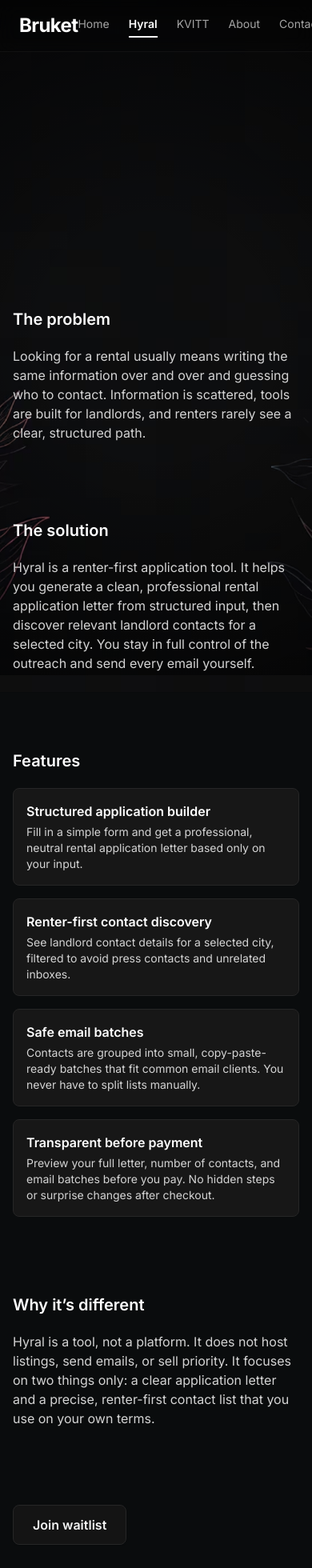
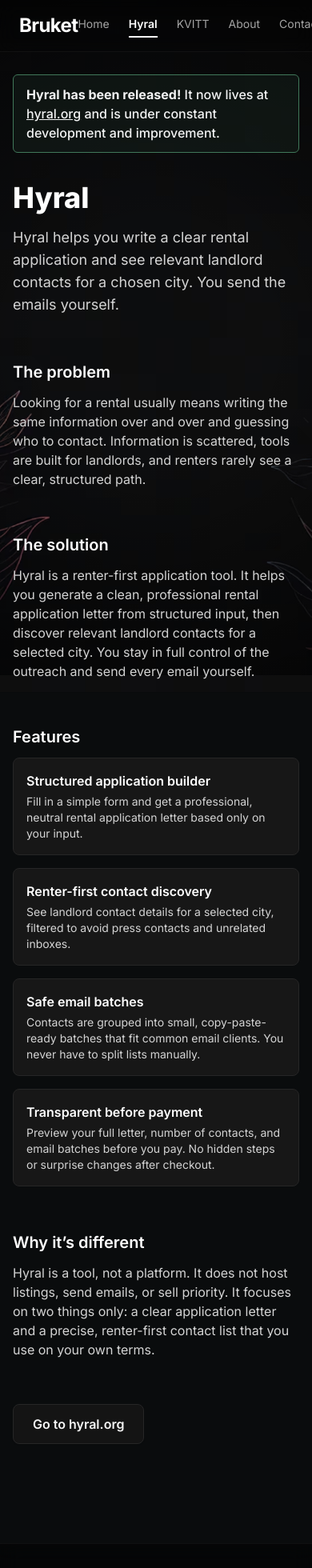
Before and after one commit to illatillmods/Bruket, a Next.js app: page /hyral in a window 390 px wide. Shown: the top 1960 px of the page at 80% size. Built offline with nearby package versions, Linux system fonts and the light colour scheme.

Commit message:
fixed invisible text

```diff
--- a/app/contact/ContactClient.tsx
+++ b/app/contact/ContactClient.tsx
@@ -1,8 +1,6 @@
 'use client'
 
 import { useState, type ChangeEvent, type FormEvent } from 'react'
-import { m } from 'framer-motion'
-import { fadeUp, transitionDefault } from '../../lib/motion'
 
 type ContactFormState = {
   email: string
@@ -68,14 +66,11 @@ export default function ContactClient() {
 
   return (
     <>
-      <m.h1
-        initial={fadeUp.initial}
-        animate={fadeUp.animate}
-        transition={{ ...transitionDefault, duration: 0.6 }}
+      <h1
         className="text-4xl md:text-6xl font-extrabold mb-6"
       >
         Contact
-      </m.h1>
+      </h1>
 
       <div className="mb-8 text-neutral-400 text-base max-w-md">
         <p><strong>Company name:</strong> Bruket</p>
@@ -129,14 +124,11 @@ export default function ContactClient() {
           )}
         </form>
       ) : (
-        <m.div
-          initial={{ opacity: 0, y: 10 }}
-          animate={{ opacity: 1, y: 0 }}
-          transition={{ ...transitionDefault, duration: 0.5 }}
+        <div
           className="text-green-400 text-lg font-medium"
         >
           Thanks for reaching out. We’ll be in touch.
-        </m.div>
+        </div>
       )}
     </>
   )
--- a/app/hyral/page.tsx
+++ b/app/hyral/page.tsx
@@ -1,8 +1,6 @@
 'use client'
 import Section from '../../components/Section'
 import CTAButton from '../../components/CTAButton'
-import { m } from 'framer-motion'
-import { fadeUp, transitionDefault } from '../../lib/motion'
 import { products } from '../../content/products'
 
 const hyral = products.find(p => p.id === 'hyral') || { title: '', description: '', details: '', href: '' }
@@ -11,45 +9,42 @@ export default function HyralPage() {
   return (
     <>
       <main>
+        {/* Release Note */}
+        <Section compact>
+          <div className="bg-[rgba(65,120,90,0.11)] border border-[#41785A] rounded-md px-4 py-3 text-[#F3F4F4] text-base font-medium">
+            <strong>Hyral has been released!</strong> It now lives at <a href="https://hyral.org" target="_blank" rel="noopener noreferrer" className="underline hover:text-[#133021]">hyral.org</a> and is under constant development and improvement.
+          </div>
+        </Section>
         {/* Hero */}
-        <Section>
-          <m.h1
-            initial={fadeUp.initial}
-            animate={fadeUp.animate}
-            transition={{ ...transitionDefault, duration: 0.6 }}
-            className="text-4xl md:text-6xl font-extrabold mb-6"
-          >
+        <div className="-mt-5" />
+        <Section compact>
+          <h1 className="text-4xl md:text-6xl font-extrabold mb-4">
             {hyral.title}
-          </m.h1>
-          <m.p
-            className="text-lg text-neutral-300 mb-6"
-            initial={{ opacity: 0, y: 10 }}
-            animate={{ opacity: 1, y: 0 }}
-            transition={{ ...transitionDefault, delay: 0.06, duration: 0.45 }}
-          >
+          </h1>
+          <p className="text-lg text-neutral-300 mb-4">
             {'Hyral helps you write a clear rental application and see relevant landlord contacts for a chosen city. You send the emails yourself.'}
-          </m.p>
+          </p>
         </Section>
 
         {/* Problem */}
-        <Section>
-          <h2 className="text-xl text-white font-semibold mb-2">The problem</h2>
-          <p className="text-neutral-300 mb-7">
+        <Section compact>
+          <h2 className="text-xl text-white font-semibold mb-1">The problem</h2>
+          <p className="text-neutral-300 mb-3">
             Looking for a rental usually means writing the same information over and over and guessing who to contact. Information is scattered, tools are built for landlords, and renters rarely see a clear, structured path.
           </p>
         </Section>
 
         {/* Solution */}
-        <Section>
-          <h2 className="text-xl text-white font-semibold mb-2">The solution</h2>
-          <p className="text-neutral-300 mb-7">
+        <Section compact>
+          <h2 className="text-xl text-white font-semibold mb-1">The solution</h2>
+          <p className="text-neutral-300 mb-3">
             Hyral is a renter-first application tool. It helps you generate a clean, professional rental application letter from structured input, then discover relevant landlord contacts for a selected city. You stay in full control of the outreach and send every email yourself.
           </p>
         </Section>
 
         {/* Features */}
-        <Section>
-          <h2 className="text-xl text-white font-semibold mb-4">Features</h2>
+        <Section compact>
+          <h2 className="text-xl text-white font-semibold mb-2">Features</h2>
           <ul className="grid gap-4 md:grid-cols-2">
             <li className="bg-neutral-900 border border-neutral-800 rounded-lg p-4">
               <h3 className="font-semibold text-white mb-1">Structured application builder</h3>
@@ -71,14 +66,16 @@ export default function HyralPage() {
         </Section>
 
         {/* Why it's different */}
-        <Section>
-          <h2 className="text-xl text-white font-semibold mb-2">Why it’s different</h2>
+        <Section compact>
+          <h2 className="text-xl text-white font-semibold mb-1">Why it’s different</h2>
           <p className="text-neutral-300">Hyral is a tool, not a platform. It does not host listings, send emails, or sell priority. It focuses on two things only: a clear application letter and a precise, renter-first contact list that you use on your own terms.</p>
         </Section>
 
         {/* CTA */}
-        <Section>
-          <CTAButton>Join waitlist</CTAButton>
+        <Section compact>
+          <CTAButton as="a" href="https://hyral.org" target="_blank" rel="noopener noreferrer">
+            Go to hyral.org
+          </CTAButton>
         </Section>
       </main>
     </>
--- a/app/page.tsx
+++ b/app/page.tsx
@@ -2,9 +2,6 @@
 import Section from '../components/Section'
 import ProductCard from '../components/ProductCard'
 import CTAButton from '../components/CTAButton'
-import Hero from "../components/sections/Hero";
-import { motion } from 'framer-motion'
-import { fadeUp, transitionDefault } from '../lib/motion'
 import { homeContent } from '../content/home'
 import { products } from '../content/products'
 
@@ -14,22 +11,16 @@ export default function Home() {
       <main>
         {/* Hero Section */}
         <Section>
-          <motion.h1
-            initial={fadeUp.initial}
-            animate={fadeUp.animate}
-            transition={transitionDefault}
+          <h1
             className="text-4xl sm:text-5xl md:text-7xl font-extrabold tracking-tight mb-6 leading-tight text-center md:text-left"
           >
             {homeContent.headline}
-          </motion.h1>
-          <motion.p
-            initial={fadeUp.initial}
-            animate={{ opacity: 0.86, y: 0 }}
-            transition={{ ...transitionDefault, delay: 0.13 }}
+          </h1>
+          <p
             className="text-base sm:text-lg md:text-2xl text-neutral-300 mb-8 max-w-lg text-center md:text-left mx-auto md:mx-0"
           >
             {homeContent.subheadline}
-          </motion.p>
+          </p>
           <CTAButton as="a" href="#products" className="mt-2">
             {homeContent.cta}
           </CTAButton>
@@ -47,13 +38,13 @@ export default function Home() {
 
         {/* Product Cards Section */}
         <Section id="products">
+          <div className="space-y-4">
+            <h2 className="text-2xl font-bold">Products</h2>
+            <p className="text-neutral-300 text-lg">{homeContent.productsIntro}</p>
             <div className="grid grid-cols-1 md:grid-cols-2 gap-6 md:gap-8">
-            {products.map((product, i) => (
-              <motion.div
+              {products.map((product) => (
+                <div
                   key={product.id}
-                initial={{ opacity: 0, y: 24 }}
-                animate={{ opacity: 1, y: 0 }}
-                transition={{ duration: 0.5, delay: 0.08 + i * 0.10, ease: 'easeOut' }}
                 >
                   <ProductCard
                     title={product.title}
@@ -62,8 +53,9 @@ export default function Home() {
                     details={product.details}
                     href={product.href}
                   />
-              </motion.div>
+                </div>
               ))}
+            </div>
           </div>
         </Section>
 
--- a/components/CTAButton.tsx
+++ b/components/CTAButton.tsx
@@ -8,9 +8,11 @@ interface CTAButtonProps extends ButtonHTMLAttributes<HTMLButtonElement> {
   as?: 'a' | 'button'
   href?: string
   className?: string
+  target?: string
+  rel?: string
 }
 
-export default function CTAButton({ children, as = 'button', href, className = '', ...props }: CTAButtonProps) {
+export default function CTAButton({ children, as = 'button', href, className = '', target, rel, ...props }: CTAButtonProps) {
   // Unified polish: subtle scale on hover/tap, improved color for accessibility, focus ring, more consistent radius & shadow
   const motionProps = {
     whileTap: { scale: 0.97 },
@@ -32,6 +34,8 @@ export default function CTAButton({ children, as = 'button', href, className = '
             id={id}
             tabIndex={tabIndex}
             aria-label={ariaLabel || (typeof children === 'string' ? children : undefined)}
+            target={target}
+            rel={rel}
             {...motionProps}
           >
             {children}
@@ -47,8 +51,9 @@ export default function CTAButton({ children, as = 'button', href, className = '
         id={id}
         tabIndex={tabIndex}
         aria-label={ariaLabel || (typeof children === 'string' ? children : undefined)}
+        target={target || (isExternal ? '_blank' : undefined)}
+        rel={rel || (isExternal ? 'noopener noreferrer' : undefined)}
         {...motionProps}
-        {...(isExternal ? { target: '_blank', rel: 'noopener noreferrer' } : {})}
       >
         {children}
       </m.a>
--- a/components/Section.tsx
+++ b/components/Section.tsx
@@ -1,9 +1,21 @@
 import type { HTMLProps, PropsWithChildren } from 'react'
+import clsx from 'clsx'
 
-// Section container with vertical rhythm polish
-export default function Section({ children, ...props }: PropsWithChildren & HTMLProps<HTMLDivElement>) {
+interface SectionProps extends PropsWithChildren, HTMLProps<HTMLDivElement> {
+  compact?: boolean
+}
+
+// Section container, now supports 'compact' spacing
+export default function Section({ children, compact = false, className, ...props }: SectionProps) {
   return (
-    <section className="max-w-3xl mx-auto py-12 md:py-16 px-4 sm:px-6 md:px-0 space-y-5" {...props}>
+    <section
+      className={clsx(
+        'max-w-3xl mx-auto px-4 sm:px-6 md:px-0',
+        compact ? 'py-7 md:py-10 space-y-3' : 'py-12 md:py-16 space-y-5',
+        className,
+      )}
+      {...props}
+    >
       {children}
     </section>
   )
```
Also changed, not shown: app/about/page.tsx (+43 -28 lines), app/kvitt/page.tsx (+16 -28 lines). Lines whose indentation alone changed are shown as unchanged.
